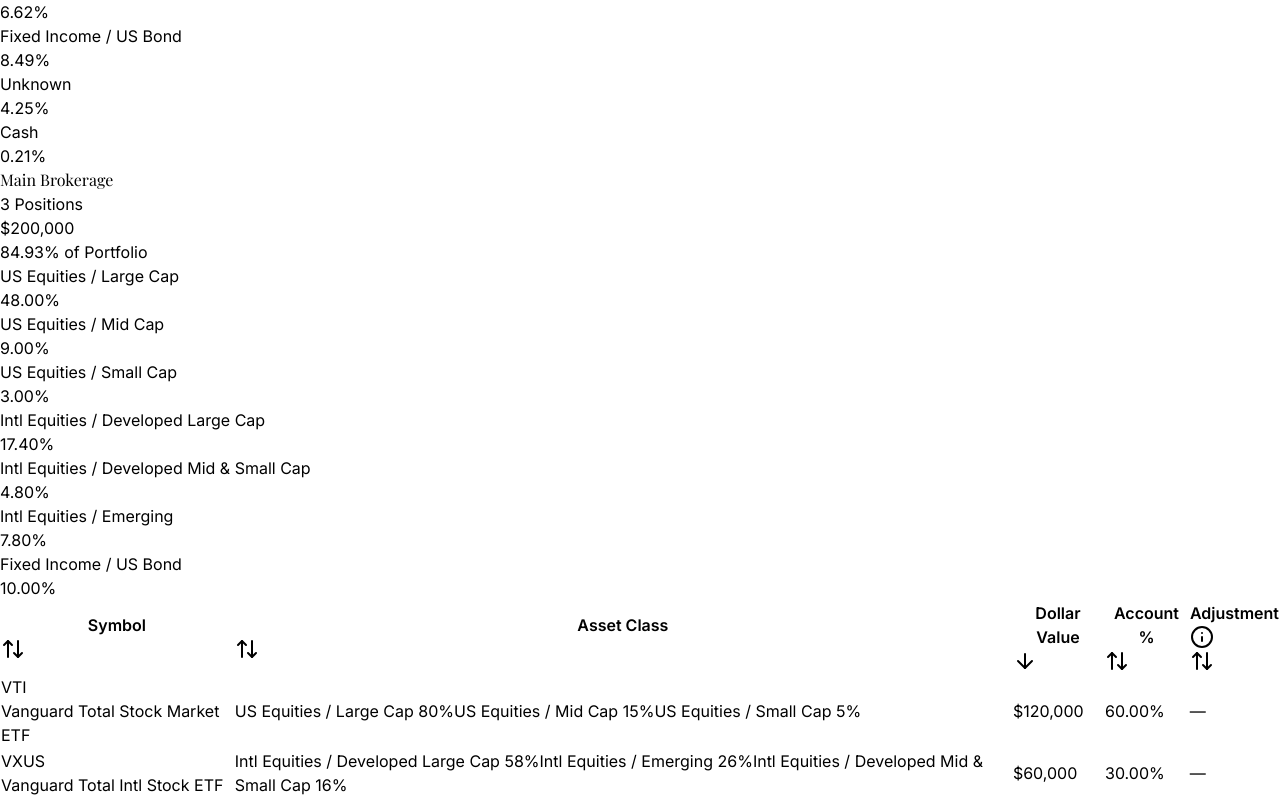
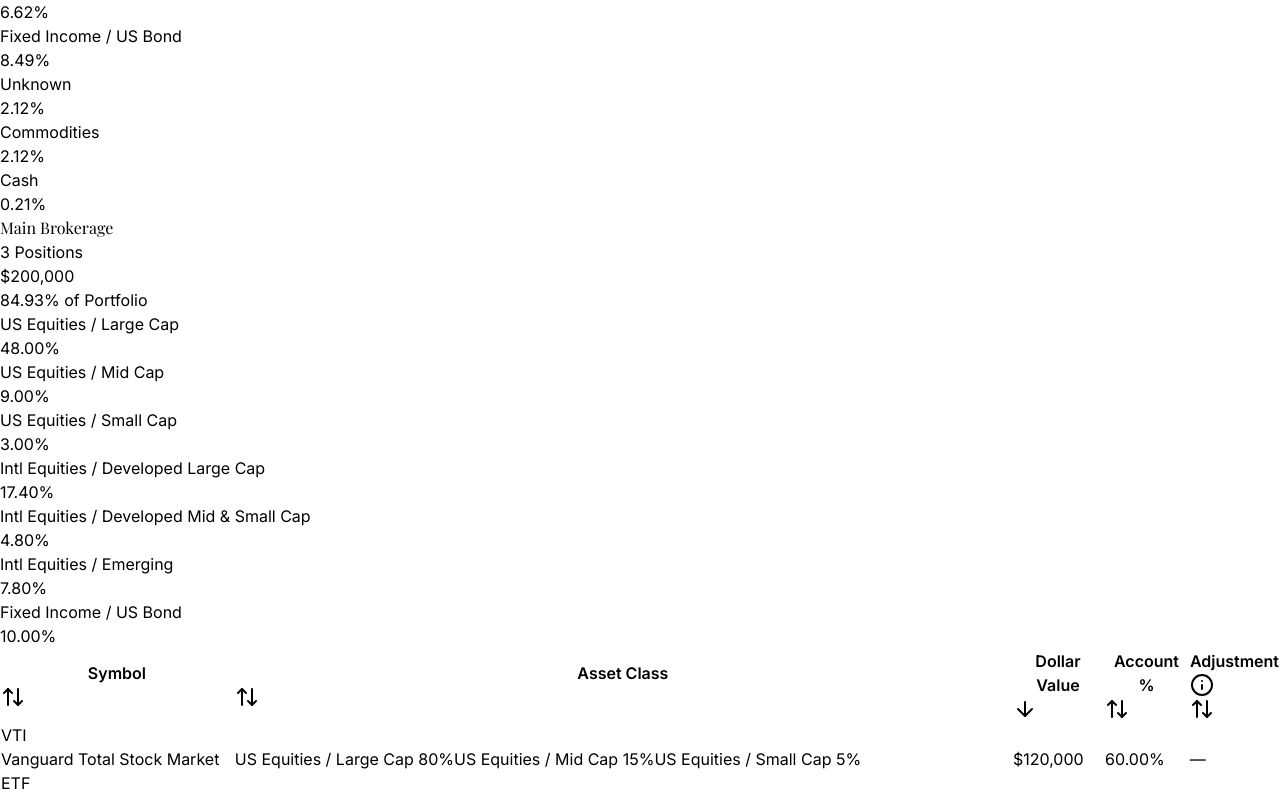
Before and after one commit to tomtung/portfolio-rebalancer, a React (Vite) app: page / in a window 1280 px wide. Shown: the part 1760-2560 px from the top of the page. Built offline with nearby package versions, Linux system fonts and the light colour scheme.

Commit message:
feat: add APPL and GLD symbols to initial portfolio data map

```diff
--- a/src/data/initialData.js
+++ b/src/data/initialData.js
@@ -242,5 +242,7 @@
       "US Equities / Small Cap": 0.1
     },
     "description": "Vanguard Balanced Index Fund Institutional"
-  }
+  },
+  "APPL": "US Equities / Large Cap",
+  "GLD": "Commodities"
 }, null, 2);
```
